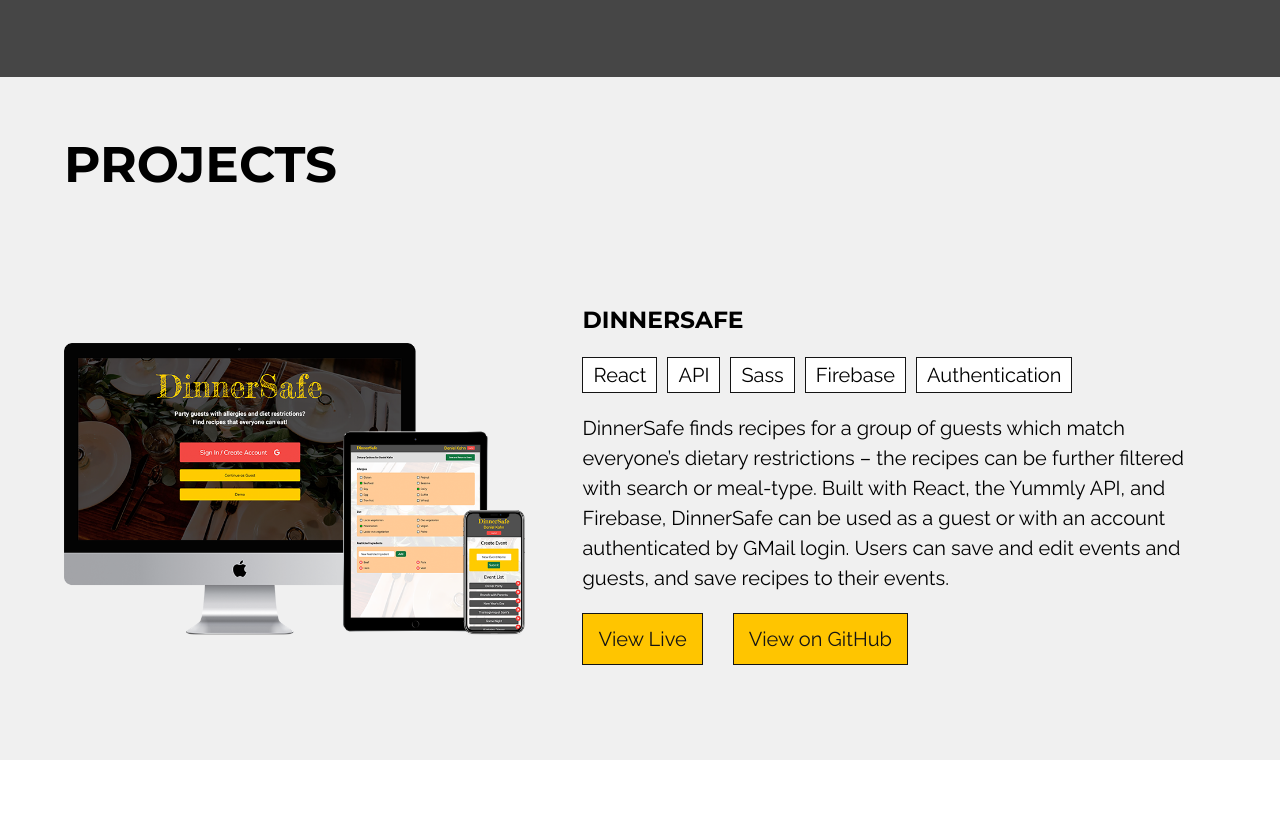
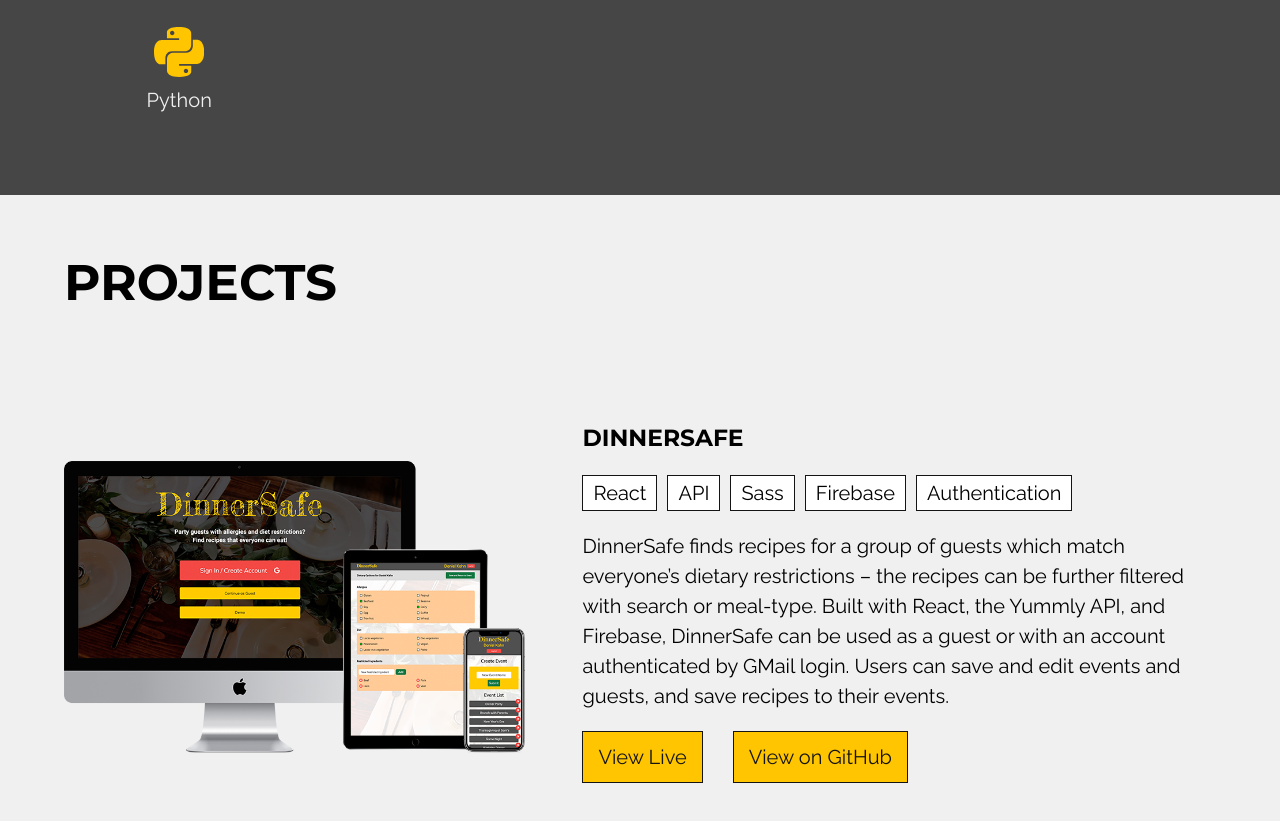
Before and after one commit to DTKahn/portfolio_dtkahn, a website: page index.html in a window 1280 px wide. Shown: the part 1706-2527 px from the top of the page. Drawn offline with nearby package versions, Linux system fonts and the light colour scheme; some packages are replaced by stand-ins of ours; files that its build step writes are made by us from their sources; a script that the page names is missing.

Commit message:
Add python to skills

```diff
--- a/index.html
+++ b/index.html
@@ -182,6 +182,18 @@
                                 <path d="M 127.24219 38.037109 L 67.521484 97.070312 L 31.566406 69.992188 L 16.748047 74.941406 L 53.328125 111.10156 L 16.748047 147.25977 L 31.566406 152.21094 L 67.521484 125.13086 L 67.523438 125.13086 L 127.24023 184.16016 L 163.00781 168.96289 L 163.00781 53.234375 L 127.24219 38.037109 z M 127.24023 80.158203 L 127.24023 142.03711 L 86.154297 111.09766 L 127.24023 80.158203 z " />
                             </svg>
                             <figcaption class="skills__skillName">VS Code</figcaption>
+                        </figure>
+                    </li>
+
+                    <li class="skill__skillLi">
+                        <figure class="skills__figure">
+                            <!-- Responsive -->
+                            <!-- <svg class="skills__skill skills__skill-vsCode" viewBox="0 0 100 100" fill-rule="evenodd" clip-rule="evenodd"> -->
+                            <svg class="skills__skill skills__skill-vsCode" viewBox="0 0 110 110" fill-rule="evenodd" clip-rule="evenodd">
+                                <path d="M 54.8125,0c-28.03173,0 -26.28125,12.15625 -26.28125,12.15625l0.03125,12.59375l26.75,0l0,3.78125l-37.375,0c0,0 -17.9375,-2.03428 -17.9375,26.25c0,28.28427 15.65625,27.28125 15.65625,27.28125l9.34375,0l0,-13.125c0,0 -0.50365,-15.65625 15.40625,-15.65625c15.9099,0 26.53125,0 26.53125,0c0,0 14.90625,0.24096 14.90625,-14.40625c0,-14.64721 0,-24.21875 0,-24.21875c0,0 2.26318,-14.65625 -27.03125,-14.65625zm-14.75,8.46875c2.66143,0 4.8125,2.15107 4.8125,4.8125c0,2.66143 -2.15107,4.8125 -4.8125,4.8125c-2.66143,0 -4.8125,-2.15107 -4.8125,-4.8125c0,-2.66143 2.15107,-4.8125 4.8125,-4.8125z" />
+                                <path  d="M 55.6086,109.8461c28.03174,0 26.28125,-12.15625 26.28125,-12.15625l-0.03125,-12.59375l-26.75,0l0,-3.78125l37.375,0c0,0 17.9375,2.03427 17.9375,-26.25001c0.00001,-28.28427 -15.65625,-27.28125 -15.65625,-27.28125l-9.34375,0l0,13.125c0,0 0.50366,15.65625 -15.40625,15.65625c-15.9099,0 -26.53125,0 -26.53125,0c0,0 -14.90625,-0.24096 -14.90625,14.40626c0,14.6472 0,24.21875 0,24.21875c0,0 -2.26318,14.65625 27.03125,14.65625zm14.75,-8.46875c-2.66143,0 -4.8125,-2.15107 -4.8125,-4.8125c0,-2.66143 2.15107,-4.8125 4.8125,-4.8125c2.66143,0 4.8125,2.15107 4.8125,4.8125c0.00001,2.66143 -2.15107,4.8125 -4.8125,4.8125z" />
+                            </svg>
+                            <figcaption class="skills__skillName">Python</figcaption>
                         </figure>
                     </li>
 
```
